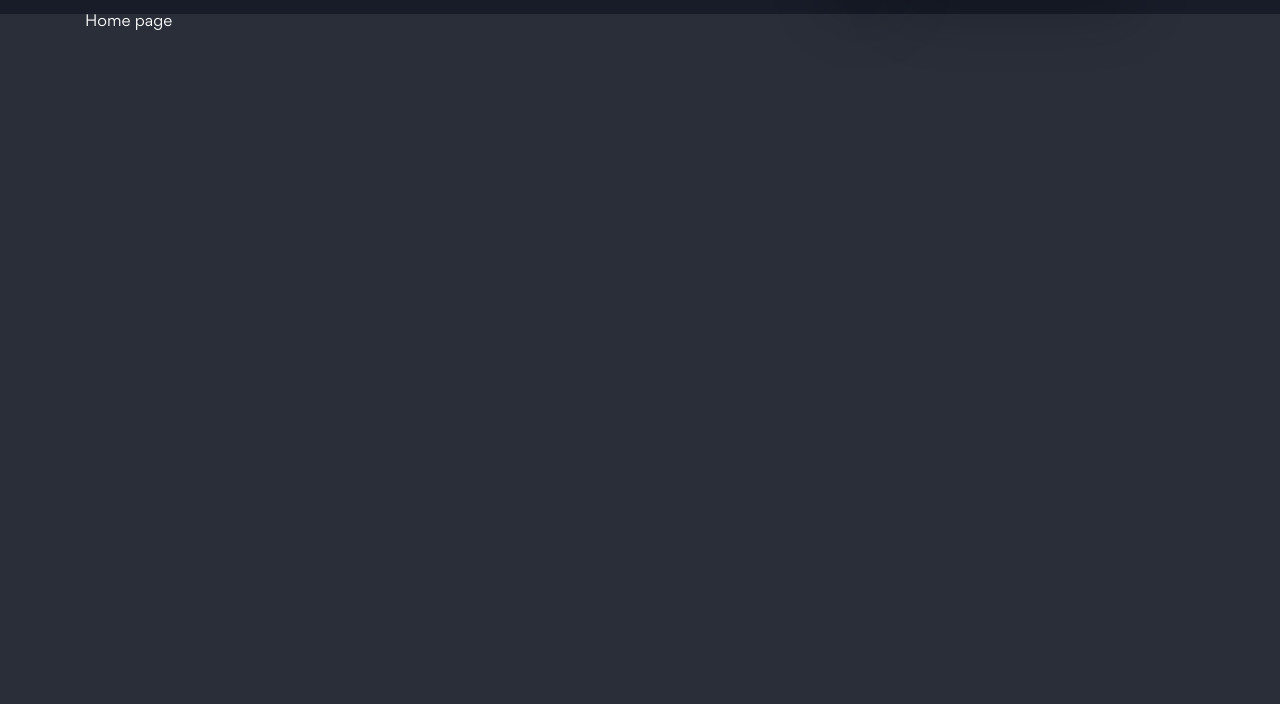
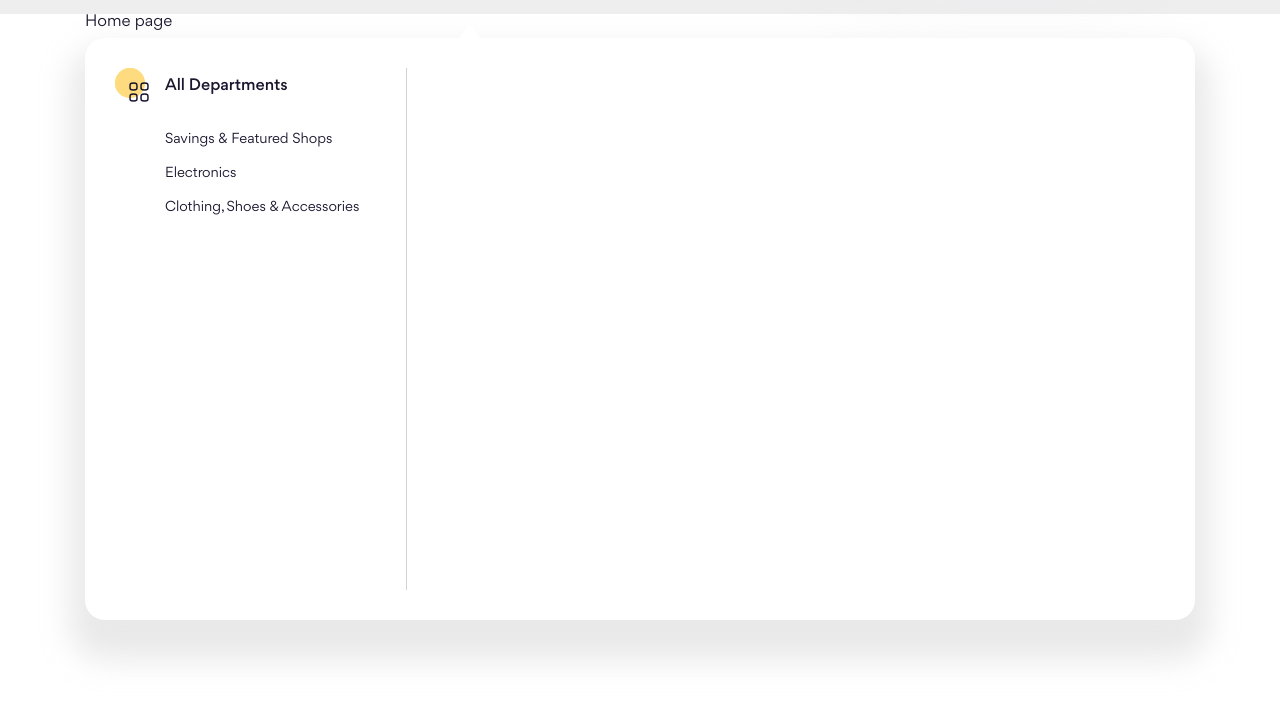
Before and after one commit to hnihtt/Grocery-Ecommerce, a website: page index.html in a window 1280 px wide. Shown: the part 96-800 px from the top of the page. Drawn offline with Linux system fonts and the light colour scheme.

Commit message:
wip: mega menu

```diff
--- a/index.html
+++ b/index.html
@@ -1,5 +1,5 @@
 <!doctype html>
-<html lang="en" class="dark">
+<html lang="en" class="">
     <head>
         <meta charset="UTF-8" />
         <meta name="viewport" content="width=device-width, initial-scale=1.0" />
--- a/scss/components/_dropdown.scss
+++ b/scss/components/_dropdown.scss
@@ -2,13 +2,17 @@
     position: absolute;
     left: 0;
     padding-top: 54px;
-    visibility: hidden;
-    opacity: 0;
+    width: min(1240px, 100%);
+
+    // visibility: hidden;
+    // opacity: 0;
     transition: 0.3s;
 
     &__inner {
         padding: 30px;
         position: relative;
+
+        height: min(582px, 100vh - 158px);
 
         border-radius: 20px;
         background: var(--dropdown-bg-color);
@@ -25,3 +29,88 @@
         }
     }
 }
+
+.top-menu {
+    height: 100%;
+
+    &__main {
+        width: 292px;
+        height: 100%;
+        border-right: 1px solid var(--top-menu-border-color);
+    }
+}
+
+.menu-column {
+    display: flex;
+    column-gap: 14px;
+
+    &__icon {
+        position: relative;
+        flex-shrink: 0;
+        width: 36px;
+        height: 36px;
+    }
+
+    &__content {
+        flex: 1;
+    }
+
+    &__icon-1 {
+        width: 30px;
+        height: 30px;
+        object-fit: cover;
+    }
+    &__icon-2 {
+        position: absolute;
+        width: 24px;
+        height: 24px;
+        object-fit: cover;
+        right: 0;
+        bottom: 0;
+    }
+
+    &__heading {
+        min-height: 36px;
+        display: flex;
+        align-items: center;
+
+        font-size: 1.6rem;
+        font-weight: 500;
+        line-height: 150%;
+    }
+
+    &__list {
+        margin-top: 19px;
+    }
+
+    &__link {
+        position: relative;
+        display: block;
+        padding: 7px 0;
+        font-size: 1.4rem;
+        line-height: 142.857%;
+
+        &::after {
+            content: "";
+            position: absolute;
+            left: 0;
+            bottom: 0;
+
+            width: 100%;
+            height: 1px;
+            background: #0071dc;
+
+            transform: scaleX(0);
+            transform-origin: left;
+
+            transition: transform 0.3s;
+        }
+
+        &:hover {
+            color: #0071dc;
+            &::after {
+                transform: scaleX(1);
+            }
+        }
+    }
+}
--- a/scss/layout/_header.scss
+++ b/scss/layout/_header.scss
@@ -73,6 +73,7 @@
         padding: 0 15px;
         height: 50px;
         font-size: 1.5rem;
+        font-weight: 500;
         line-height: 146.667%;
         @extend %flexItemsCenter;
         column-gap: 6px;
@@ -126,6 +127,7 @@
 
     &__title {
         font-size: 1.5rem;
+        font-weight: 500;
         line-height: 146.667%;
     }
 
--- a/scss/theme/_dark.scss
+++ b/scss/theme/_dark.scss
@@ -13,4 +13,5 @@
     --dropdown-shadow: rgba(23, 28, 40, 0.4);
     --dropdown-arrow-color: brightness(0) saturate(100%) invert(26%) sepia(1%)
         saturate(5966%) hue-rotate(194deg) brightness(102%) contrast(98%);
+    --top-menu-border-color: #171c28;
 }
--- a/scss/theme/_light.scss
+++ b/scss/theme/_light.scss
@@ -16,4 +16,5 @@
     // Dropdown
     --dropdown-bg-color: #fff;
     --dropdown-shadow: rgba(200, 200, 200, 0.4);
+    --top-menu-border-color: #d2d1d6;
 }
--- a/template/header.html
+++ b/template/header.html
@@ -31,8 +31,57 @@
                     </a>
                     <div class="dropdown">
                         <div class="dropdown__inner">
-                            Lorem 1 ipsum dolor sit amet consectetur adipisicing
-                            elit. Autem, incidunt.
+                            <div class="top-menu">
+                                <div class="top-menu__main">
+                                    <!-- menu column -->
+                                    <div class="menu-column">
+                                        <div class="menu-column__icon">
+                                            <img
+                                                src="./assets/img/category/cate-1.1.svg"
+                                                alt=""
+                                                class="menu-column__icon-1"
+                                            />
+                                            <img
+                                                src="./assets/img/category/cate-1.2.svg"
+                                                alt=""
+                                                class="menu-column__icon-2"
+                                            />
+                                        </div>
+                                        <div class="menu-column__content">
+                                            <h2 class="menu-column__heading">
+                                                All Departments
+                                            </h2>
+                                            <ul class="menu-column__list">
+                                                <li>
+                                                    <a
+                                                        href="#!"
+                                                        class="menu-column__link"
+                                                    >
+                                                        Savings & Featured Shops
+                                                    </a>
+                                                </li>
+                                                <li>
+                                                    <a
+                                                        href="#!"
+                                                        class="menu-column__link"
+                                                    >
+                                                        Electronics
+                                                    </a>
+                                                </li>
+                                                <li>
+                                                    <a
+                                                        href="#!"
+                                                        class="menu-column__link"
+                                                    >
+                                                        Clothing, Shoes &
+                                                        Accessories
+                                                    </a>
+                                                </li>
+                                            </ul>
+                                        </div>
+                                    </div>
+                                </div>
+                            </div>
                         </div>
                     </div>
                 </li>
@@ -45,12 +94,6 @@
                             class="navbar__arrow icon"
                         />
                     </a>
-                    <div class="dropdown">
-                        <div class="dropdown__inner">
-                            Lorem 2 ipsum dolor sit amet consectetur adipisicing
-                            elit. Autem, incidunt.
-                        </div>
-                    </div>
                 </li>
                 <li class="navbar__item">
                     <a href="" class="navbar__link">
@@ -61,12 +104,6 @@
                             class="navbar__arrow icon"
                         />
                     </a>
-                    <div class="dropdown">
-                        <div class="dropdown__inner">
-                            Lorem 3 ipsum dolor sit amet consectetur adipisicing
-                            elit. Autem, incidunt.
-                        </div>
-                    </div>
                 </li>
             </ul>
         </nav>
```
Also changed, not shown: assets/css/main.css, assets/img/category/cate-1.1.svg (added), assets/img/category/cate-1.2.svg (added), 1 other file.
